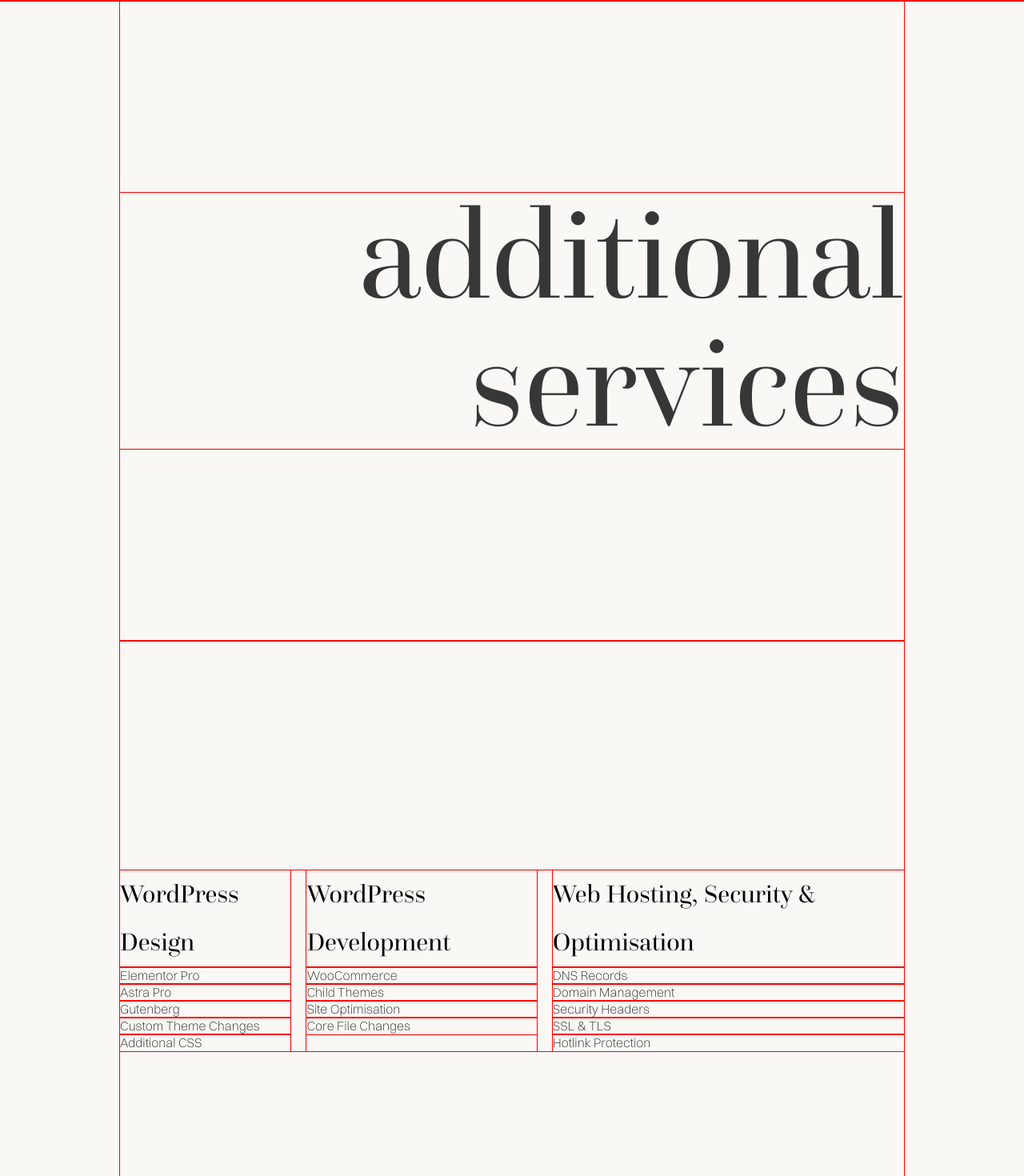
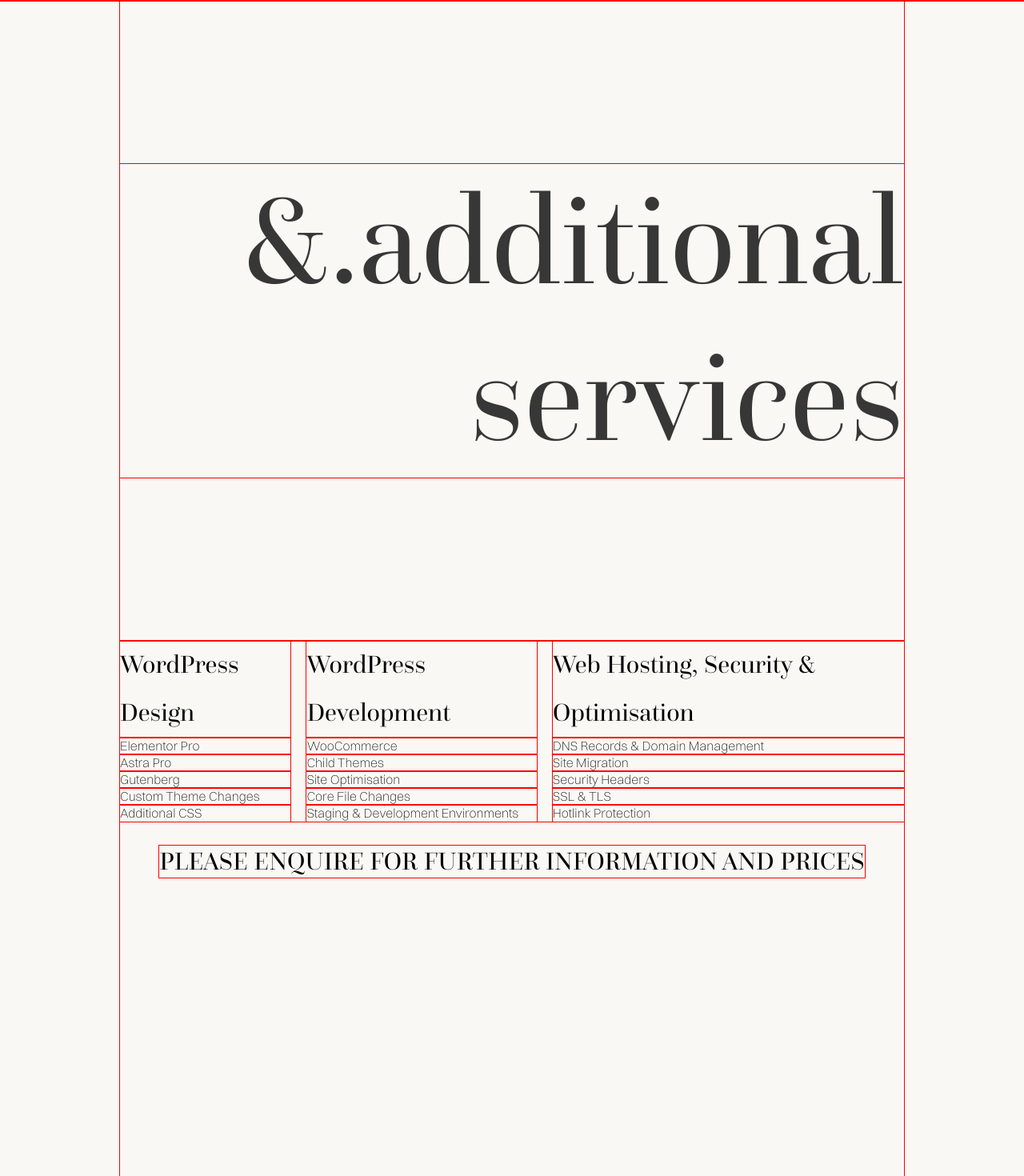
Before and after one commit to asbhogal/Personal-Portfolio-Site, a React app: page /additionalservices in a window 1280 px wide. Shown: the part 91-1561 px from the top of the page at 80% size. Built offline with nearby package versions, Linux system fonts and the light colour scheme.

Commit message:
further changes to content and styling

```diff
--- a/src/components/AdditionalServices.jsx
+++ b/src/components/AdditionalServices.jsx
@@ -7,7 +7,7 @@ const AdditionalServices = () => {
             <Header />
                 <main className="AdditionalServices">
                     <section className="AdditionalServicesCover">
-                        <h1>additional services</h1>
+                        <h1>&#38;&#46;additional services</h1>
                     </section>
                     <section className="AdditionalServicesSection">
                         <div className="AdditionalServicesContent">
@@ -28,19 +28,21 @@ const AdditionalServices = () => {
                                     <li className="WordPressDesignListItem">Child Themes</li>
                                     <li className="WordPressDesignListItem">Site Optimisation</li>
                                     <li className="WordPressDesignListItem">Core File Changes</li>
+                                    <li className="WordPressDesignListItem">Staging & Development Environments</li>
                                 </ul>
                             </div>
                             <div className="WebHostingManagementSection">
                                 <h2>Web Hosting, Security & Optimisation</h2>
                                 <ul className="WebHostingList">
-                                    <li className="WebHostingListItem">DNS Records</li>
-                                    <li className="WordPressDesignListItem">Domain Management</li>
+                                    <li className="WebHostingListItem">DNS Records & Domain Management</li>
+                                    <li className="WordPressDesignListItem">Site Migration</li>
                                     <li className="WordPressDesignListItem">Security Headers</li>
                                     <li className="WordPressDesignListItem">SSL & TLS</li>
                                     <li className="WordPressDesignListItem">Hotlink Protection</li>
                                 </ul>
                             </div>
                         </div>
+                        <h3>Please enquire for further information and prices</h3>
                     </section>
                 </main>
             <Footer />
--- a/src/scss/_partials/_components/_additionalservices.scss
+++ b/src/scss/_partials/_components/_additionalservices.scss
@@ -11,12 +11,19 @@
     h2 {
         @include HeadingTwoProject;
     }
+    h3 {
+        @include HeadingThreeProject;
+    }
     flex-direction: column;
     align-items: center;
     .AdditionalServicesCover,
     .AdditionalServicesSection {
         height: 100vh;
         align-items: center;
+    }
+    .AdditionalServicesSection {
+        flex-direction: column;
+        gap: 30px;
     }
     .AdditionalServicesSection .AdditionalServicesContent {
         display: flex;
--- a/src/scss/_partials/_mixins.scss
+++ b/src/scss/_partials/_mixins.scss
@@ -5,7 +5,7 @@
     font-style: normal;
     font-weight: 400;
     font-size: clamp(4.25rem, -9.5rem + 24.4444vw, 12.5rem);
-    line-height: 160px;
+    // line-height: 160px;
     text-align: right;
     text-transform: lowercase;
     color: $Onyx;
```
Also changed, not shown: src/components/Container.jsx (deleted, +0 -12 lines).
